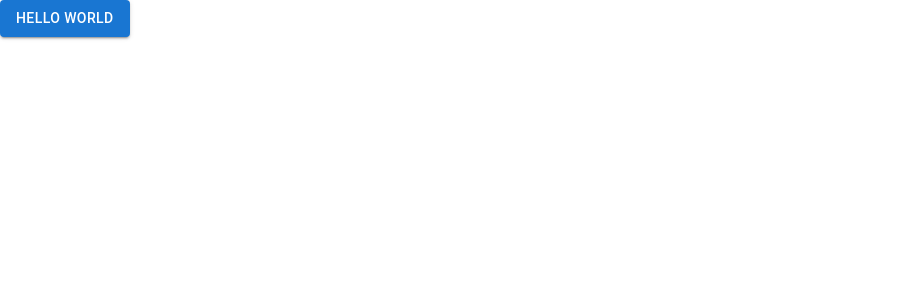
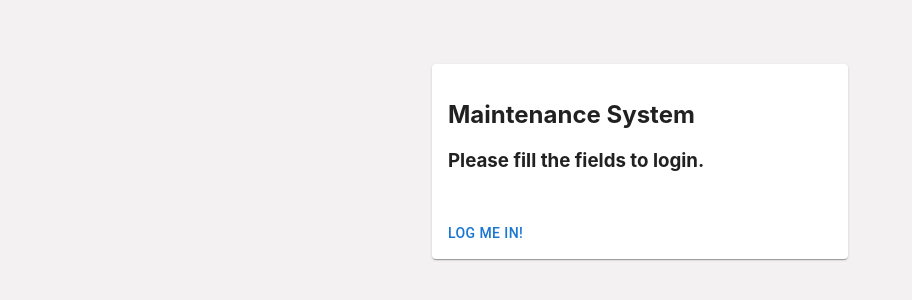
Before and after one commit to alerr415/MaintenanceSystem, a React (Create React App) app in the folder client/client-app/: page / in a window 1280 px wide. Shown: the top 300 px of the page, without its empty margins (0-912 px from the left). Built offline with nearby package versions, Linux system fonts and the light colour scheme.

Commit message:
Basic layout added for login screen

```diff
--- a/client/client-app/src/App.js
+++ b/client/client-app/src/App.js
@@ -1,9 +1,12 @@
-import * as React from 'react';
-import ReactDOM from 'react-dom';
-import Button from '@mui/material/Button';
+import Login from './Login.js';
 
 function App() {
-  return <Button variant="contained">Hello World</Button>;
+  return (
+    <>
+      <Login />
+    </>
+  );
+
 }
 
 export default App;
--- /dev/null
+++ b/client/client-app/src/Login.js
@@ -0,0 +1,31 @@
+import Grid from '@mui/material/Grid';
+import Card from '@mui/material/Card';
+import CardActions from '@mui/material/CardActions';
+import CardContent from '@mui/material/CardContent';
+import Button from '@mui/material/Button';
+import Typography from '@mui/material/Typography';
+
+function Login() {
+  return (
+    <>
+    <Grid container spacing={2}>
+      <Grid item xs={2} md={4}></Grid>
+      <Grid item xs={8} md={4}>
+        <Card sx={{ mt : 8 , mx : "auto"}}>
+          <CardContent>
+            <h2>Maintenance System</h2>
+            <h3>Please fill the fields to login.</h3>
+          </CardContent>
+          <CardActions>
+            <Button size="medium">Log me in!</Button>
+          </CardActions>
+        </Card>
+      </Grid>
+      <Grid item xs={2} md={4}></Grid>
+    </Grid>
+    </>
+  );
+
+}
+
+export default Login;
--- a/client/client-app/src/index.css
+++ b/client/client-app/src/index.css
@@ -5,6 +5,7 @@ body {
     sans-serif;
   -webkit-font-smoothing: antialiased;
   -moz-osx-font-smoothing: grayscale;
+  background-color: #f3f1f1;
 }
 
 code {
```
